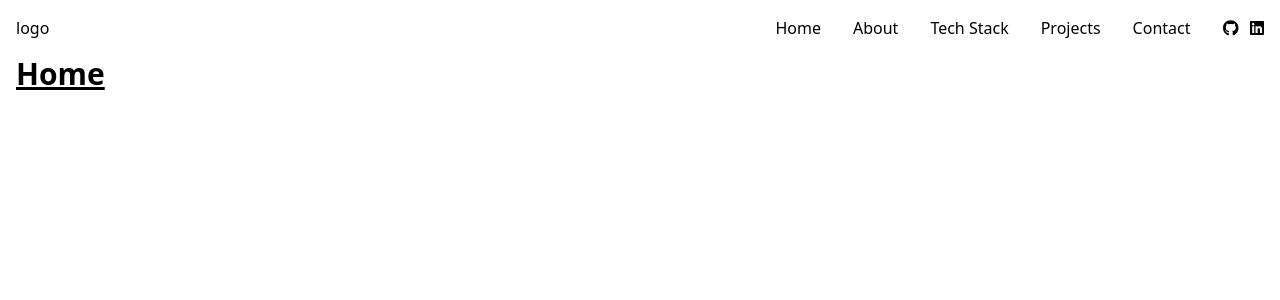
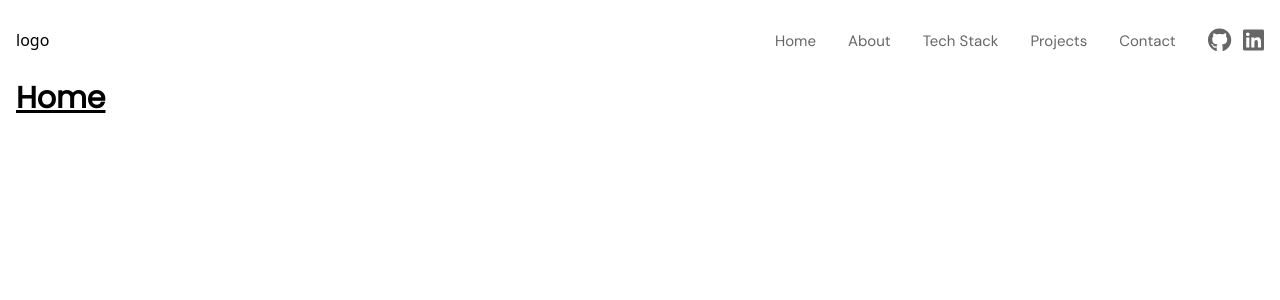
Before and after one commit to ekrenz-developer/ekrenz-developer.github.io, an Angular app: page /#/ in a window 1280 px wide. Shown: the top 300 px of the page. Built offline with nearby package versions, Linux system fonts and the light colour scheme.

Commit message:
add hero components and start to do the theme in tailwind

```diff
--- a/src/app/modules/home/pages/home/home.component.html
+++ b/src/app/modules/home/pages/home/home.component.html
@@ -1,3 +1,3 @@
 <div>
-  <h1 class="text-3xl font-bold underline">Home</h1>
+  <h1 class="text-3xl font-bold underline font-poppins">Home</h1>
 </div>
--- /dev/null
+++ b/src/app/shared/components/atoms/hero-image/hero-image.component.html
@@ -0,0 +1 @@
+<img src="" alt="" />
--- /dev/null
+++ b/src/app/shared/components/atoms/hero-text/hero-text.component.html
@@ -0,0 +1,4 @@
+<span
+  class="font-poppins text-[58px] font-bold tracking-tight leading-10 text-gray">
+  Hi 👋, My name is Erik Krenz. I am a Software Developer
+</span>
--- a/src/app/shared/components/atoms/index.ts
+++ b/src/app/shared/components/atoms/index.ts
@@ -1,2 +1,4 @@
 export * from './navbar-item/navbar-item.component';
 export * from './social-media-menu-item/social-media-menu-item.component';
+export * from './hero-text/hero-text.component';
+export * from './hero-image/hero-image.component';
--- a/src/app/shared/components/atoms/navbar-item/navbar-item.component.html
+++ b/src/app/shared/components/atoms/navbar-item/navbar-item.component.html
@@ -1 +1,3 @@
-<a href="">{{ item.title }}</a>
+<a href="" class="font-dmSans text-[15px] font-medium leading-6 text-gray">{{
+  item.title
+}}</a>
--- a/src/app/shared/components/atoms/social-media-menu-item/social-media-menu-item.component.html
+++ b/src/app/shared/components/atoms/social-media-menu-item/social-media-menu-item.component.html
@@ -1,3 +1,3 @@
 <button type="button">
-  <fa-icon [icon]="item.icon"></fa-icon>
+  <fa-icon [icon]="item.icon" size="xl" [styles]="{ color: '#666' }"></fa-icon>
 </button>
--- a/src/app/shared/components/organisms/header/header.component.html
+++ b/src/app/shared/components/organisms/header/header.component.html
@@ -1,4 +1,4 @@
-<header class="flex flex-row w-full h-14 items-center justify-between">
+<header class="flex flex-row w-full h-20 items-center justify-between">
   <div>logo</div>
   <div class="flex flex-row">
     <app-navbar class="pr-8" [listItem]="props.navbarListItem"></app-navbar>
--- a/src/styles.css
+++ b/src/styles.css
@@ -1,4 +1,7 @@
 /* You can add global styles to this file, and also import other style files */
+@import url("https://fonts.googleapis.com/css2?family=Poppins&display=swap");
+@import url('https://fonts.googleapis.com/css2?family=DM+Sans&display=swap');
+
 @tailwind base;
 @tailwind components;
 @tailwind utilities;
--- a/tailwind.config.js
+++ b/tailwind.config.js
@@ -2,7 +2,15 @@
 module.exports = {
   content: ['./src/**/*.{html,ts}'],
   theme: {
-    extend: {},
+    colors: {
+      'gray': '#666',
+    },
+    extend: {
+      fontFamily: {
+        poppins: ['Poppins', 'serif'],
+        dmSans: ['DM Sans', 'sans-serif'],
+      },
+    },
   },
   plugins: [],
 };
```
Also changed, not shown: src/app/shared/components/atoms/hero-image/hero-image.component.ts (added, +7 -0 lines), src/app/shared/components/atoms/hero-text/hero-text.component.ts (added, +7 -0 lines), src/app/shared/components/index.ts (+8 -1 lines), 2 other files (tests, documents, lock files or other folders).
